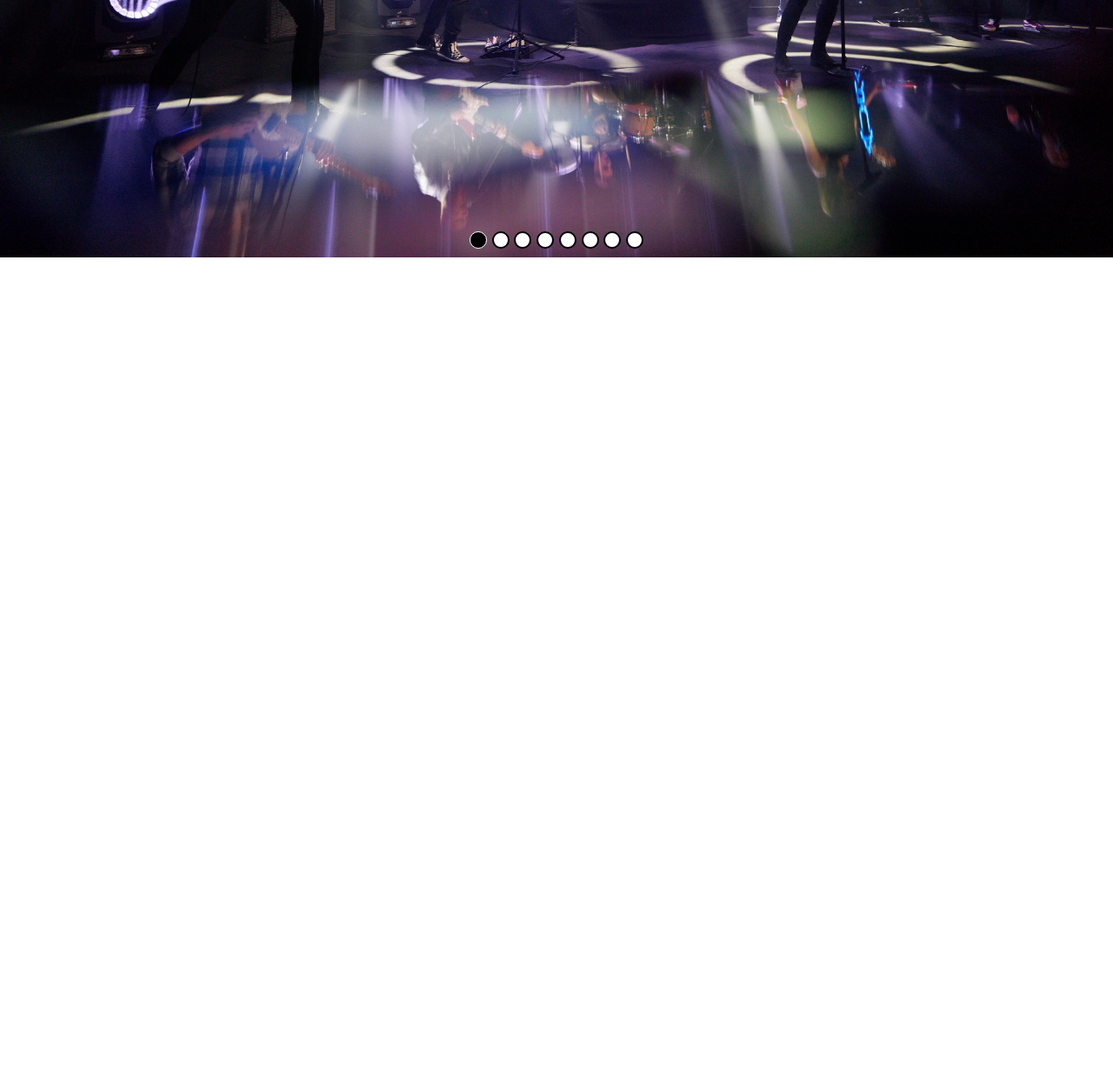
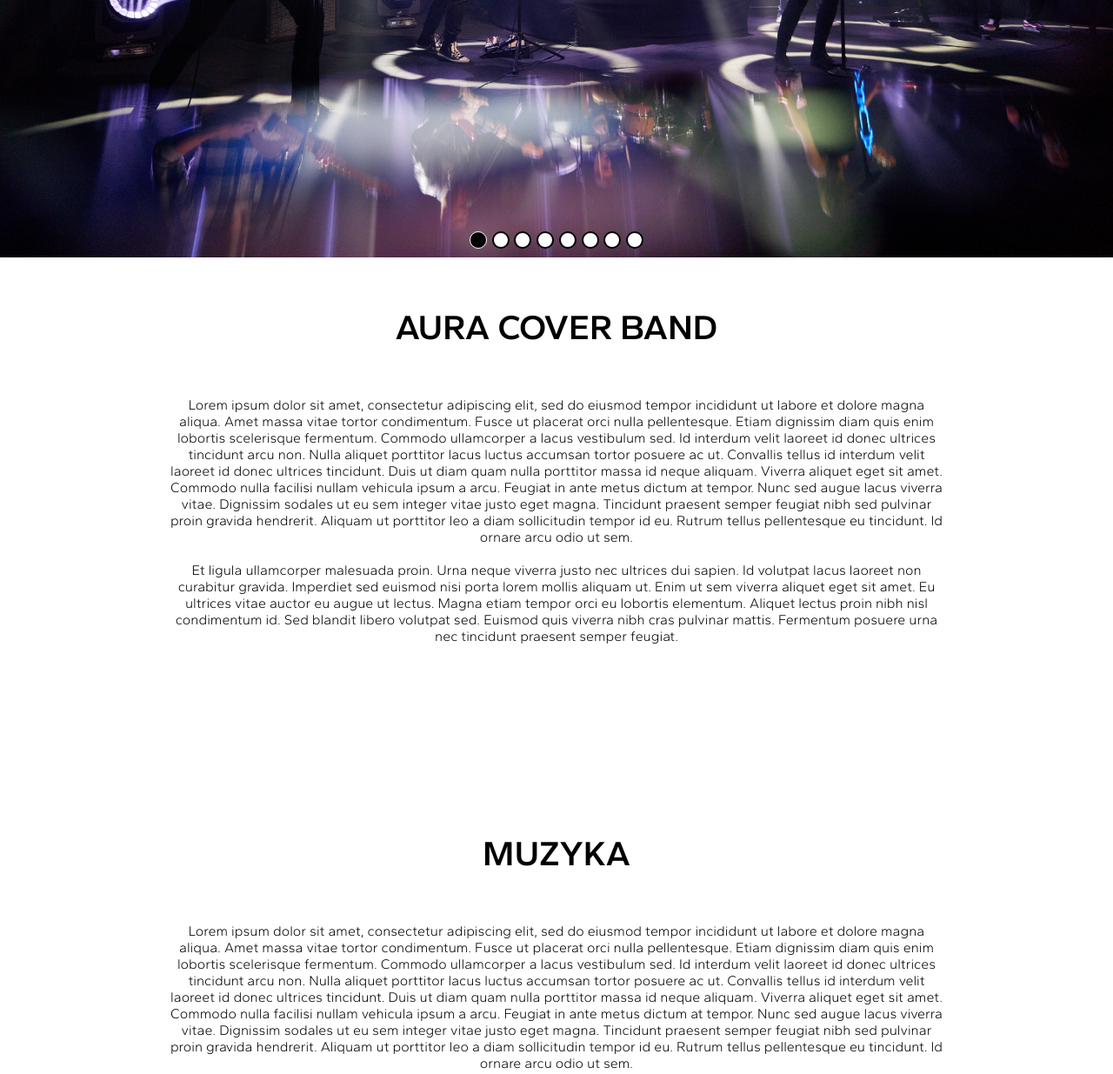
Before and after one commit to bartoszchrusciel/aurawebsite, a plain HTML site: page index.html in a window 1280 px wide. Shown: the part 504-1739 px from the top of the page at 87% size. Before the commit the page ends 804 px from the top, so only its background shows below. Drawn offline with Linux system fonts and the light colour scheme.

Commit message:
added some content

```diff
--- a/index.html
+++ b/index.html
@@ -48,6 +48,22 @@
             <div class="single-dot" onclick="currentSlide(8)"></div>
         </div>
     </div>
+    <section class="container">
+        <section class="aura">
+            <div class="header">AURA COVER BAND</div>
+            <div class="content">Lorem ipsum dolor sit amet, consectetur adipiscing elit, sed do eiusmod tempor incididunt ut labore et dolore magna aliqua. Amet massa vitae tortor condimentum. Fusce ut placerat orci nulla pellentesque. Etiam dignissim diam quis enim lobortis scelerisque fermentum. Commodo ullamcorper a lacus vestibulum sed. Id interdum velit laoreet id donec ultrices tincidunt arcu non. Nulla aliquet porttitor lacus luctus accumsan tortor posuere ac ut. Convallis tellus id interdum velit laoreet id donec ultrices tincidunt. Duis ut diam quam nulla porttitor massa id neque aliquam. Viverra aliquet eget sit amet. Commodo nulla facilisi nullam vehicula ipsum a arcu. Feugiat in ante metus dictum at tempor. Nunc sed augue lacus viverra vitae. Dignissim sodales ut eu sem integer vitae justo eget magna. Tincidunt praesent semper feugiat nibh sed pulvinar proin gravida hendrerit. Aliquam ut porttitor leo a diam sollicitudin tempor id eu. Rutrum tellus pellentesque eu tincidunt. Id ornare arcu odio ut sem.
+            </br></br>
+            Et ligula ullamcorper malesuada proin. Urna neque viverra justo nec ultrices dui sapien. Id volutpat lacus laoreet non curabitur gravida. Imperdiet sed euismod nisi porta lorem mollis aliquam ut. Enim ut sem viverra aliquet eget sit amet. Eu ultrices vitae auctor eu augue ut lectus. Magna etiam tempor orci eu lobortis elementum. Aliquet lectus proin nibh nisl condimentum id. Sed blandit libero volutpat sed. Euismod quis viverra nibh cras pulvinar mattis. Fermentum posuere urna nec tincidunt praesent semper feugiat.</div>
+        </section>
+        <section class="music">
+            <div class="header">MUZYKA</div>
+            <div class="content">Lorem ipsum dolor sit amet, consectetur adipiscing elit, sed do eiusmod tempor incididunt ut labore et dolore magna aliqua. Amet massa vitae tortor condimentum. Fusce ut placerat orci nulla pellentesque. Etiam dignissim diam quis enim lobortis scelerisque fermentum. Commodo ullamcorper a lacus vestibulum sed. Id interdum velit laoreet id donec ultrices tincidunt arcu non. Nulla aliquet porttitor lacus luctus accumsan tortor posuere ac ut. Convallis tellus id interdum velit laoreet id donec ultrices tincidunt. Duis ut diam quam nulla porttitor massa id neque aliquam. Viverra aliquet eget sit amet. Commodo nulla facilisi nullam vehicula ipsum a arcu. Feugiat in ante metus dictum at tempor. Nunc sed augue lacus viverra vitae. Dignissim sodales ut eu sem integer vitae justo eget magna. Tincidunt praesent semper feugiat nibh sed pulvinar proin gravida hendrerit. Aliquam ut porttitor leo a diam sollicitudin tempor id eu. Rutrum tellus pellentesque eu tincidunt. Id ornare arcu odio ut sem.
+            </div>
+        </section>
+    </section>
+    <section class="footer">
+        KONTAKT
+    </section>
     <script src="script.js"></script>
 </body>
 </html>
--- a/style.css
+++ b/style.css
@@ -6,6 +6,7 @@
 
 body {
     text-align: center;
+    font-family: 'Gantari', sans-serif;
 }
 
 header {
@@ -152,3 +153,27 @@ header {
     box-shadow: 0px 0px 38px 0px rgba(255, 255, 255, 1);
     border: 1px solid white;
 }
+
+.container {
+    position: relative;
+    width: 70vw;
+    margin: 0 15vw;
+}
+
+.header {
+    height: 20vh;
+    line-height: 20vh;
+    font-size: 5vh;
+    font-weight: 600;
+}
+
+.content {
+    font-weight: 300;
+    margin-bottom: 20vh;
+}
+
+.footer {
+    background-color: black;
+    height: 30vh;
+    width: 100vw;
+}
```
Also changed, not shown: 1 other file.
